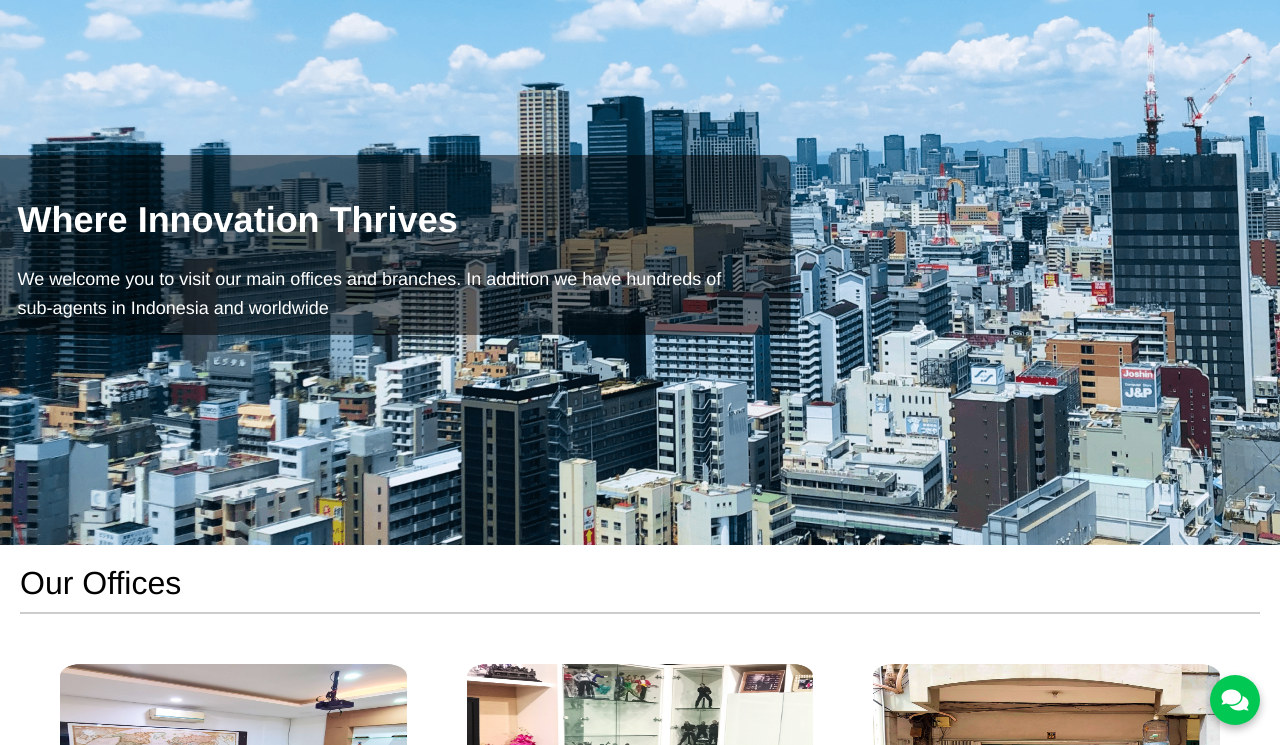
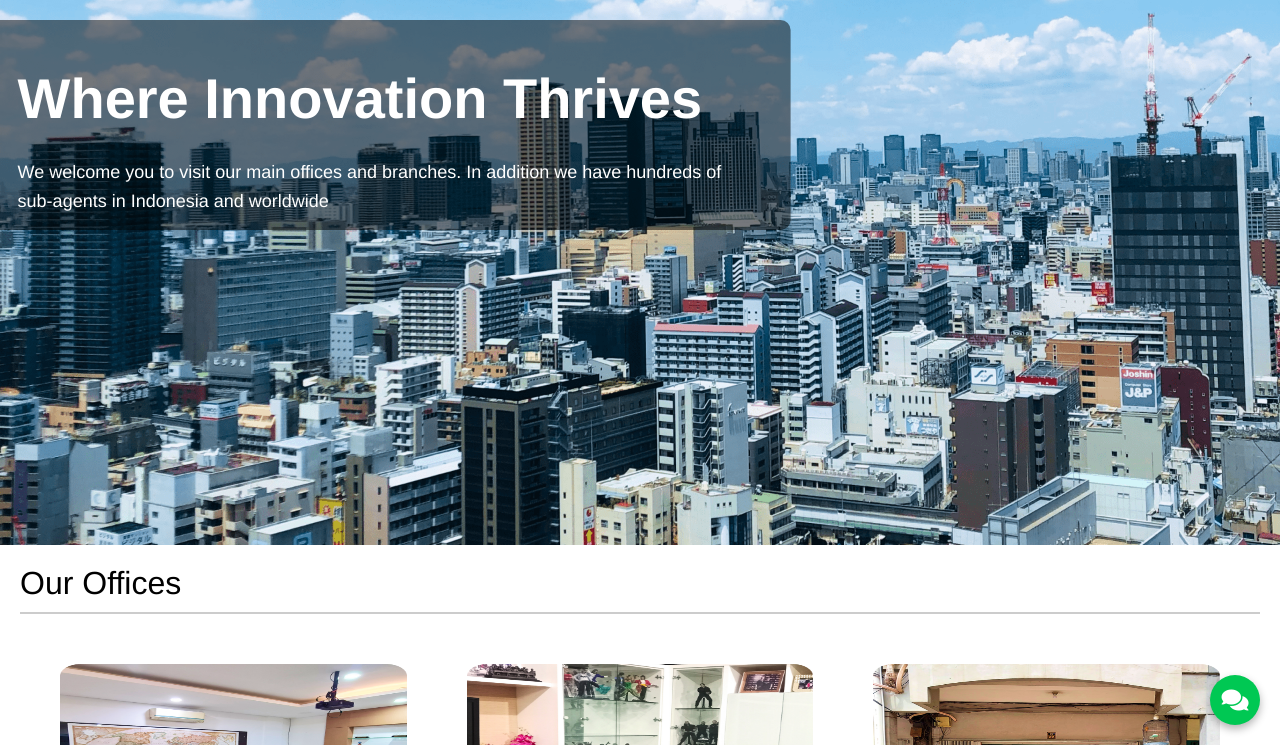
Before and after one commit to vicjeremy/keceline, a plain HTML site: page office.html in a window 1280 px wide. Shown: the part 55-800 px from the top of the page. Drawn offline with Linux system fonts and the light colour scheme; a web font is replaced by a local one.

Commit message:
Update Office container

```diff
--- a/css/office.css
+++ b/css/office.css
@@ -70,16 +70,16 @@ header nav ul li a {
     text-align: center;
     border-radius: 10px;
     width:63.5%;
-    height:30%;
+    height:35%;
     color: #fff;
     position: absolute;
-    top: 50%;
+    top: 30%;
     left: 30%;
     transform: translate(-50%, -50%);
 }
 
 .bl-square h1 {
-    font-size: 36px;
+    font-size: 3.5rem;
     margin-bottom: 20px;
     color: #fff;
 }
```
